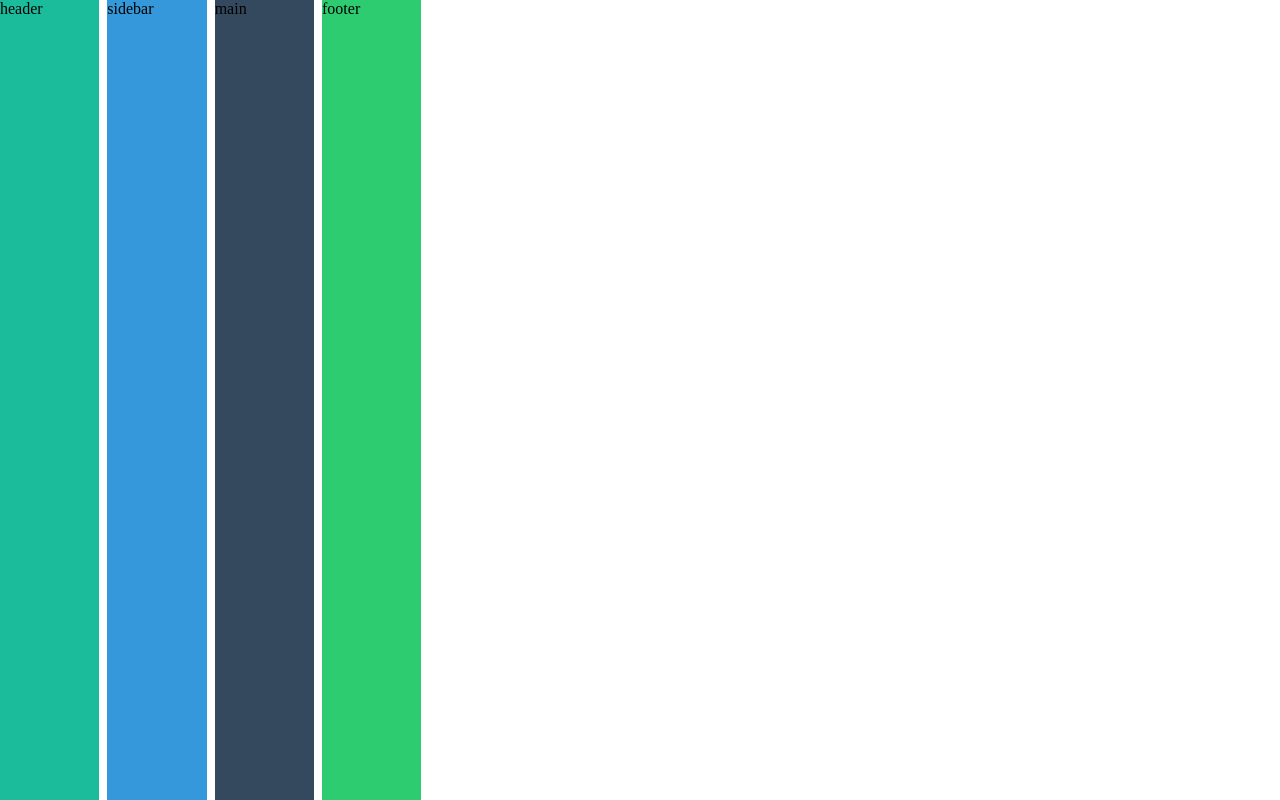
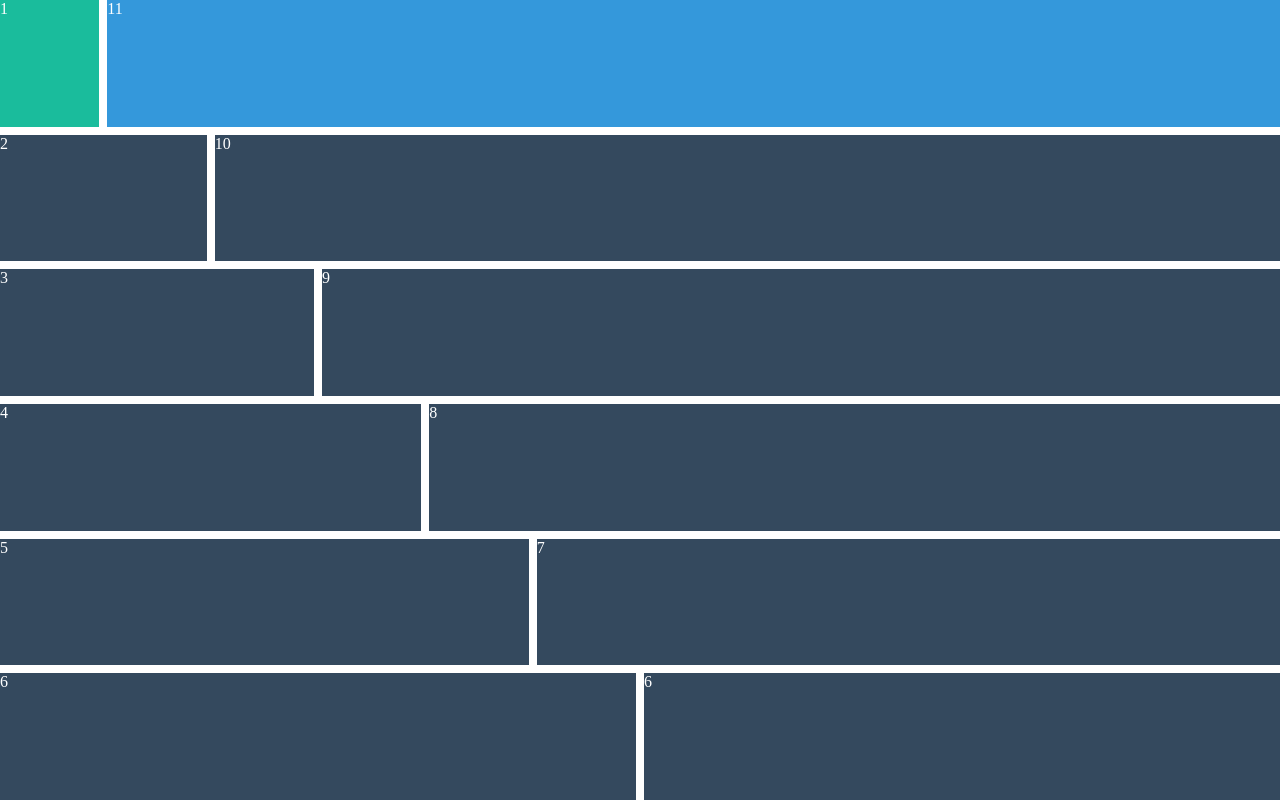
Before and after one commit to Kornil/cssimply, a website built with webpack: page src/index.html in a window 1280 px wide. Built offline with nearby package versions, Linux system fonts and the light colour scheme; files whose address does not match are found by name.

Commit message:
Tester file

```diff
--- a/src/index.html
+++ b/src/index.html
@@ -1,7 +1,15 @@
 <link rel="stylesheet" type="text/css" href="../lib/index.css" />
 <body class="grid">
-    <div class="header bg--turquoise">header</div>
-    <div class="sidebar bg--peter-river">sidebar</div>
-    <div class="main bg--wet-asphalt">main</div>
-    <div class="footer bg--emerald">footer</div>
+    <div class="col-1 bg--turquoise text--white">1</div>
+    <div class="col-11 bg--peter-river text--white">11</div>
+    <div class="col-2 bg--wet-asphalt text--white">2</div>
+    <div class="col-10 bg--wet-asphalt text--white">10</div>
+    <div class="col-3 bg--wet-asphalt text--white">3</div>
+    <div class="col-9 bg--wet-asphalt text--white">9</div>
+    <div class="col-4 bg--wet-asphalt text--white">4</div>
+    <div class="col-8 bg--wet-asphalt text--white">8</div>
+    <div class="col-5 bg--wet-asphalt text--white">5</div>
+    <div class="col-7 bg--wet-asphalt text--white">7</div>
+    <div class="col-6 bg--wet-asphalt text--white">6</div>
+    <div class="col-6 bg--wet-asphalt text--white">6</div>
 </body>
```
